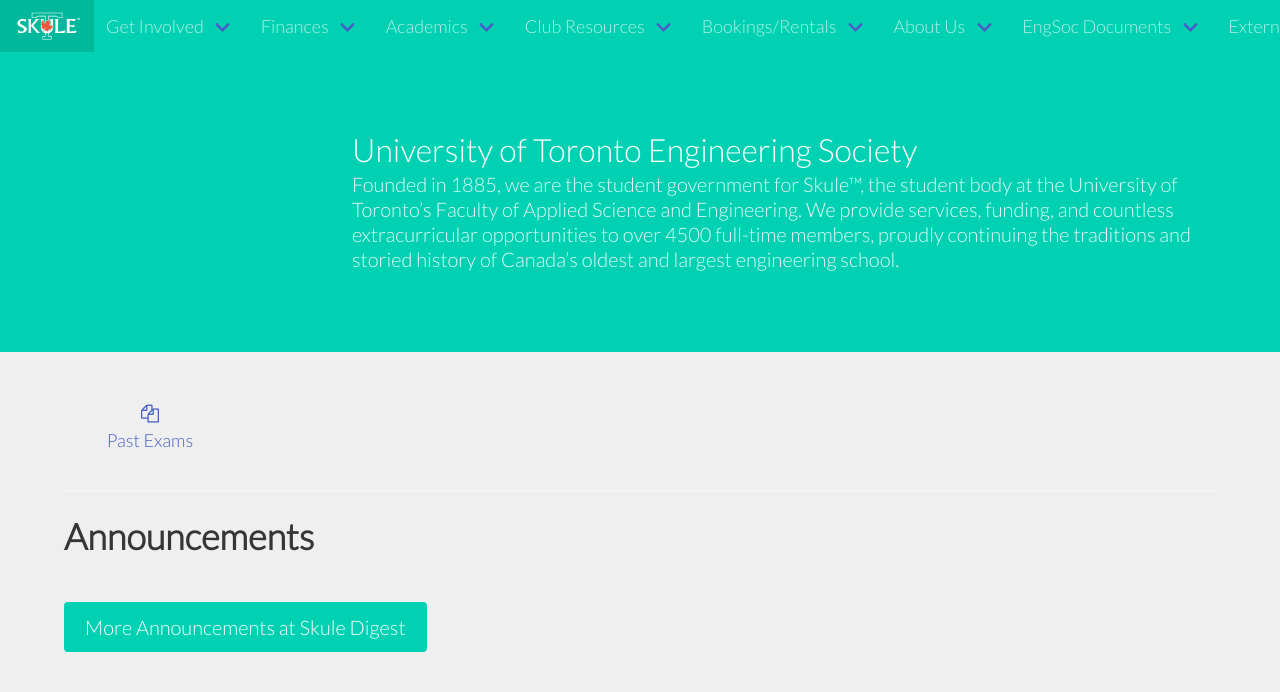
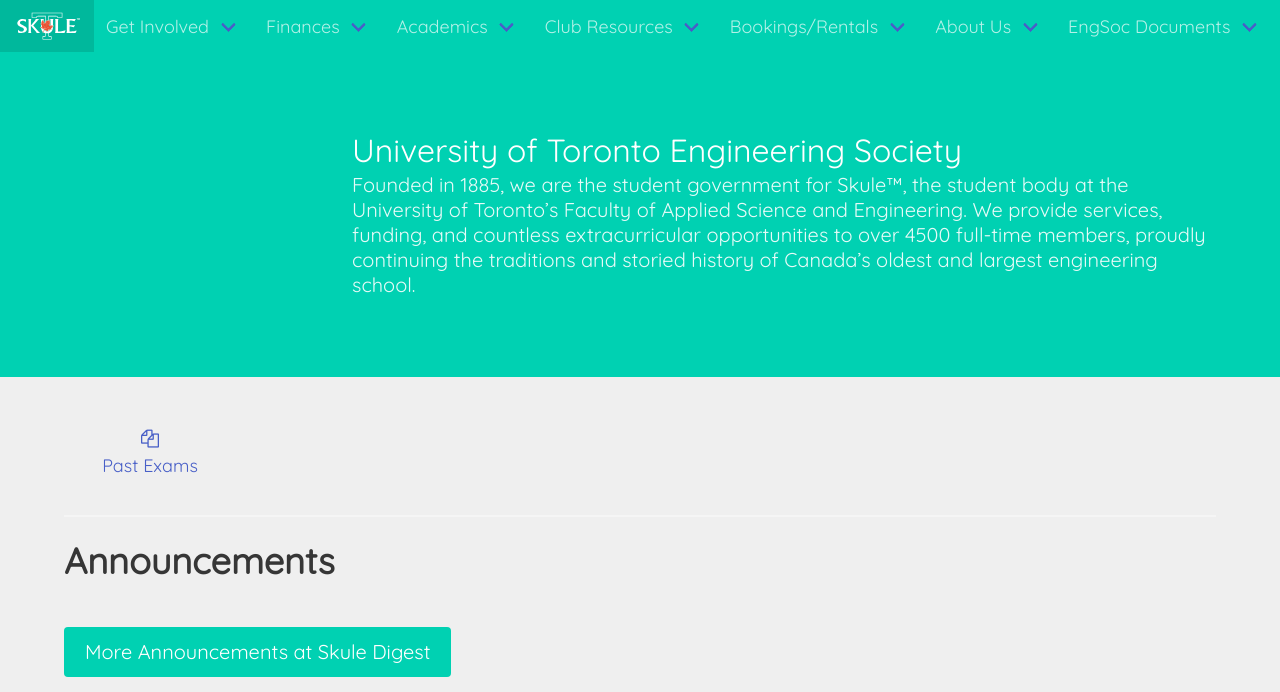
Before and after one commit to skule/skule.ca, a Jekyll site: the page index.html, which Jekyll copies as it is, in a window 1280 px wide. Shown: the top 692 px of the page. Built offline with Jekyll 4.4.1, drawn with Linux system fonts in a browser that asks for light colours; nearby versions of some CDN libraries; library files that are not in the unit come from our copies.

Commit message:
quicksand

```diff
--- a/assets/css/skule.css
+++ b/assets/css/skule.css
@@ -1,4 +1,4 @@
-@import url('https://fonts.googleapis.com/css2?family=Lato:wght@300&display=swap');
+@import url('https://fonts.googleapis.com/css2?family=Quicksand&display=swap');
 
 .skuleblue {
     background-color: #3b739e !important;
@@ -11,7 +11,7 @@ html {
 }
 
 body {
-    font-family: 'Lato', sans-serif;
+    font-family: 'Quicksand', sans-serif;
     text-rendering: auto;
     font-size: 18px;
     background: #fff;
@@ -19,7 +19,7 @@ body {
 
 input,
 button {
-    font-family: 'Lato', sans-serif;
+    font-family: 'Quicksand', sans-serif;
 }
 
 .section {
```
